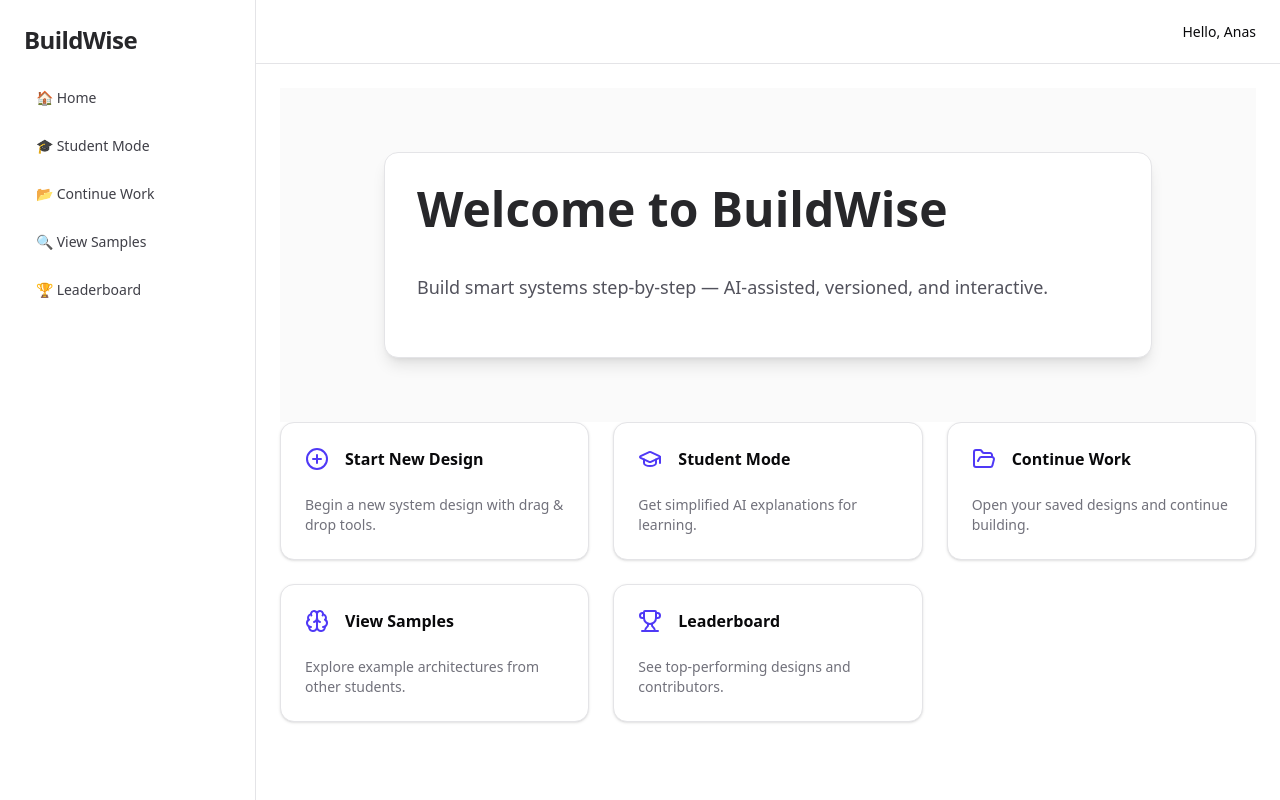
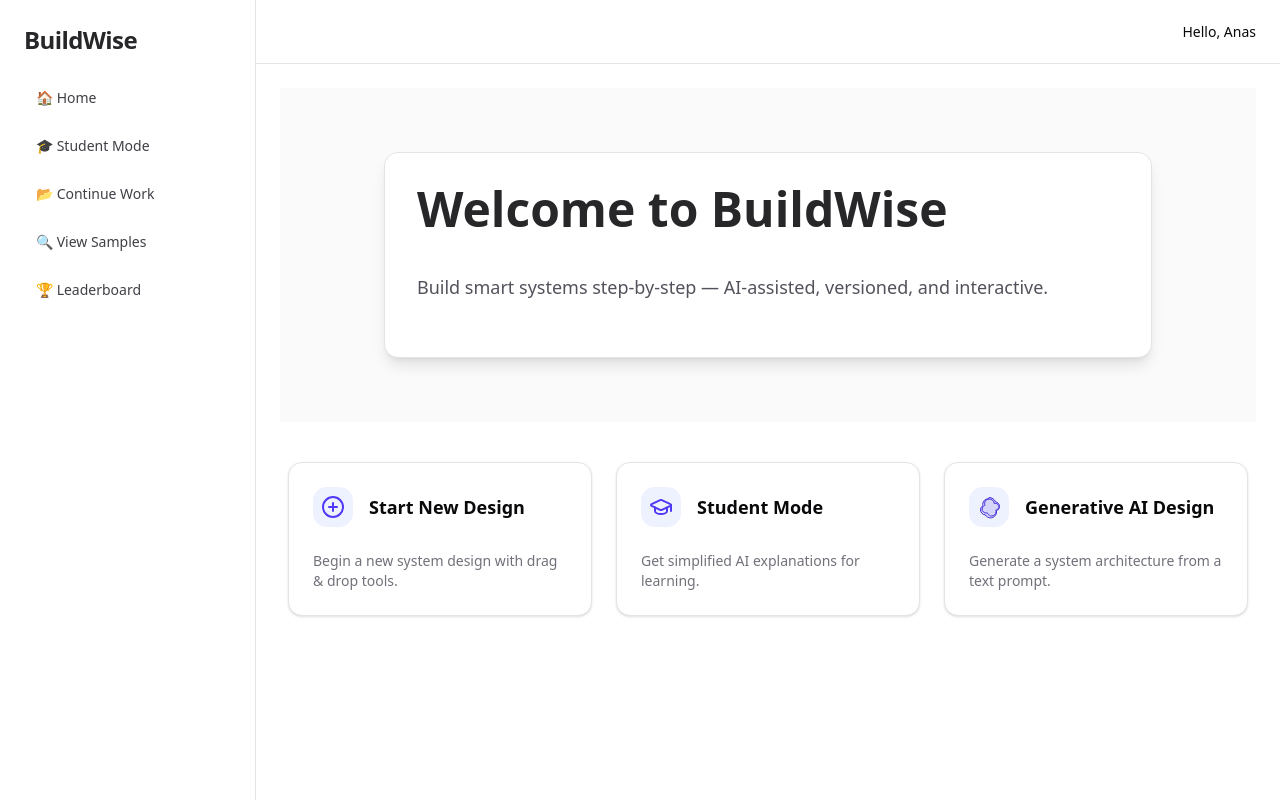
Before and after one commit to anas-muhmed/BuildWise, a Next.js app: page / in a window 1280 px wide. Built offline with nearby package versions, Linux system fonts and the light colour scheme.

Commit message:
Convert home page to server component with clean feature grid

```diff
--- a/src/app/page.tsx
+++ b/src/app/page.tsx
@@ -1,61 +1,80 @@
+import Link from "next/link";
 import { Card, CardContent, CardHeader, CardTitle } from "@/components/ui/card";
 import DashboardLayout from "../../components/DashboardLayout";
 import HeroSection from "../../components/HeroSection";
-import {
-  PlusCircle,
-  GraduationCap,
-  FolderOpen,
-  Brain,
-  Trophy,
-} from "lucide-react";
+import { PlusCircle, GraduationCap } from "lucide-react";
+import React from "react";
+
+// OpenAI-ish swirl (simple, neutral SVG)
+const Swirl = () => (
+  <svg viewBox="0 0 24 24" aria-hidden="true" className="h-6 w-6">
+    <path
+      d="M12 2.5c2.9 0 5.5 1.7 6.6 4.4 2.2.3 3.9 2.2 3.9 4.5 0 2-1.3 3.8-3.1 4.4.1.4.1.7.1 1.1 0 3.3-2.7 6-6 6-2.2 0-4.2-1.2-5.2-3-2.6-.1-4.8-2.3-4.8-5 0-1.7.9-3.3 2.3-4.2-.1-.4-.1-.8-.1-1.3 0-3.1 2.5-5.6 5.6-5.6Z"
+      fill="currentColor"
+      fillOpacity=".15"
+    />
+    <path
+      d="M12 4c-2.4 0-4.4 2-4.4 4.4 0 .4.1.9.2 1.3l.2.6-.6.3C6 11.1 5.1 12.5 5.1 14c0 2.2 1.8 4 4 4 .2 0 .4 0 .6 0l.7-.1.3.6c.8 1.5 2.3 2.5 4 2.5 2.4 0 4.4-2 4.4-4.4 0-.3 0-.6-.1-.9l-.2-.7.7-.2c1.4-.4 2.4-1.7 2.4-3.1 0-1.8-1.5-3.3-3.3-3.3-.2 0-.4 0-.6 0l-.7.2-.2-.6C16.7 5.3 14.5 4 12 4Zm0-1.5c2.9 0 5.5 1.7 6.6 4.4 2.2.3 3.9 2.2 3.9 4.5 0 2-1.3 3.8-3.1 4.4.1.4.1.7.1 1.1 0 3.3-2.7 6-6 6-2.2 0-4.2-1.2-5.2-3-2.6-.1-4.8-2.3-4.8-5 0-1.7.9-3.3 2.3-4.2-.1-.4-.1-.8-.1-1.3 0-3.1 2.5-5.6 5.6-5.6Z"
+      stroke="currentColor"
+      strokeWidth="1"
+      fill="none"
+    />
+  </svg>
+);
 
 const features = [
   {
     title: "Start New Design",
+    href: "/design",
     icon: <PlusCircle className="h-6 w-6 text-indigo-600" />,
     description: "Begin a new system design with drag & drop tools.",
   },
   {
     title: "Student Mode",
+    href: "/student",
     icon: <GraduationCap className="h-6 w-6 text-indigo-600" />,
     description: "Get simplified AI explanations for learning.",
   },
   {
-    title: "Continue Work",
-    icon: <FolderOpen className="h-6 w-6 text-indigo-600" />,
-    description: "Open your saved designs and continue building.",
-  },
-  {
-    title: "View Samples",
-    icon: <Brain className="h-6 w-6 text-indigo-600" />,
-    description: "Explore example architectures from other students.",
-  },
-  {
-    title: "Leaderboard",
-    icon: <Trophy className="h-6 w-6 text-indigo-600" />,
-    description: "See top-performing designs and contributors.",
+    title: "Generative AI Design",
+    href: "/ai",
+    icon: <Swirl />,
+    description: "Generate a system architecture from a text prompt.",
   },
 ];
 
 export default function Home() {
   return (
     <DashboardLayout>
-      <HeroSection/>
+      <HeroSection />
 
-
-      <div className="grid grid-cols-1 sm:grid-cols-2 lg:grid-cols-3 gap-6">
-        {features.map((feature, idx) => (
-          <Card key={idx} className="hover:shadow-md transition duration-200 cursor-pointer">
+      {/* centered, tidy 3-card grid */}
+      <section className="mx-auto mt-10 w-full max-w-6xl px-2">
+        <div
+          className="
+            grid gap-6
+            sm:grid-cols-2
+            lg:grid-cols-3
+            items-stretch
+          "
+        >
+          {features.map((f, i) => (
+            <Link key={i} href={f.href} className="group">
+              <Card className="h-full transition-all duration-200 group-hover:shadow-lg group-active:scale-[0.99]">
                 <CardHeader className="flex flex-row items-center gap-4">
-              {feature.icon}
-              <CardTitle>{feature.title}</CardTitle>
+                  <div className="rounded-xl p-2 bg-indigo-50 text-indigo-700">
+                    {f.icon}
+                  </div>
+                  <CardTitle className="text-lg">{f.title}</CardTitle>
                 </CardHeader>
                 <CardContent>
-              <p className="text-sm text-muted-foreground">{feature.description}</p>
+                  <p className="text-sm text-muted-foreground">{f.description}</p>
                 </CardContent>
               </Card>
+            </Link>
           ))}
         </div>
+      </section>
     </DashboardLayout>
   );
 }
```
Lines whose indentation alone changed are shown as unchanged.
